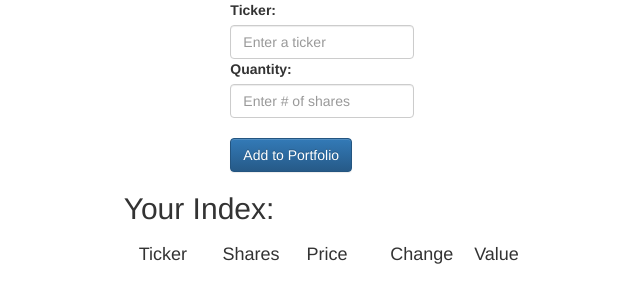
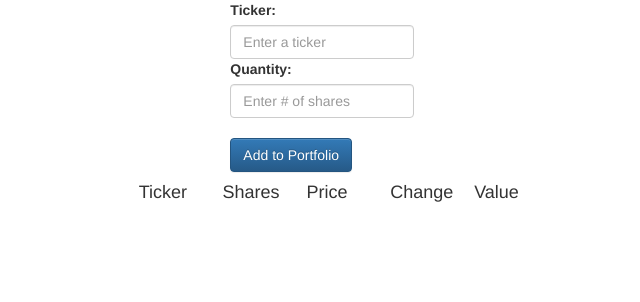
Before and after one commit to yuhiyanagisawa/personal_index, a plain HTML site: page index.html in a window 1280 px wide. Shown: the whole page, without its empty margins (318-958 px from the left). Drawn offline with nearby package versions, Linux system fonts and the light colour scheme.

Commit message:
Second commit

```diff
--- a/index.html
+++ b/index.html
@@ -36,8 +36,8 @@
 </div>
 
 
-<div class="container col-xs-5 col-xs-offset-4">
-	<h2>Your Index: </h2>
+<div id = "index" class="container col-xs-5 col-xs-offset-4">
+
 </div>
 
 
--- a/personal_index.js
+++ b/personal_index.js
@@ -10,6 +10,7 @@ $( "#addTicker" ).click(function() {
   	$('#stocks').append("<div>" + ticker + "</div>");
   	$('#shares').append("<div>" + quantity + "</div>");
   }
+
 
 var url = 'http://query.yahooapis.com/v1/public/yql?q=select%20*%20from%20yahoo.finance.quotes%20where%20symbol%3D%22' + ticker + '%22&format=json&env=store%3A%2F%2Fdatatables.org%2Falltableswithkeys&callback=';
 $.getJSON(url, function(data) {
@@ -25,7 +26,7 @@ $.each(data.query.results.quote, function(key, val)
         $('#change').append("<div id='" + ticker + "'>" + info[8] + "</div>");
         $('#value').append('<div>' + (info[1]*quantity).toLocaleString() + '</div>');
 
-    });
+  });
 
 
 
```
